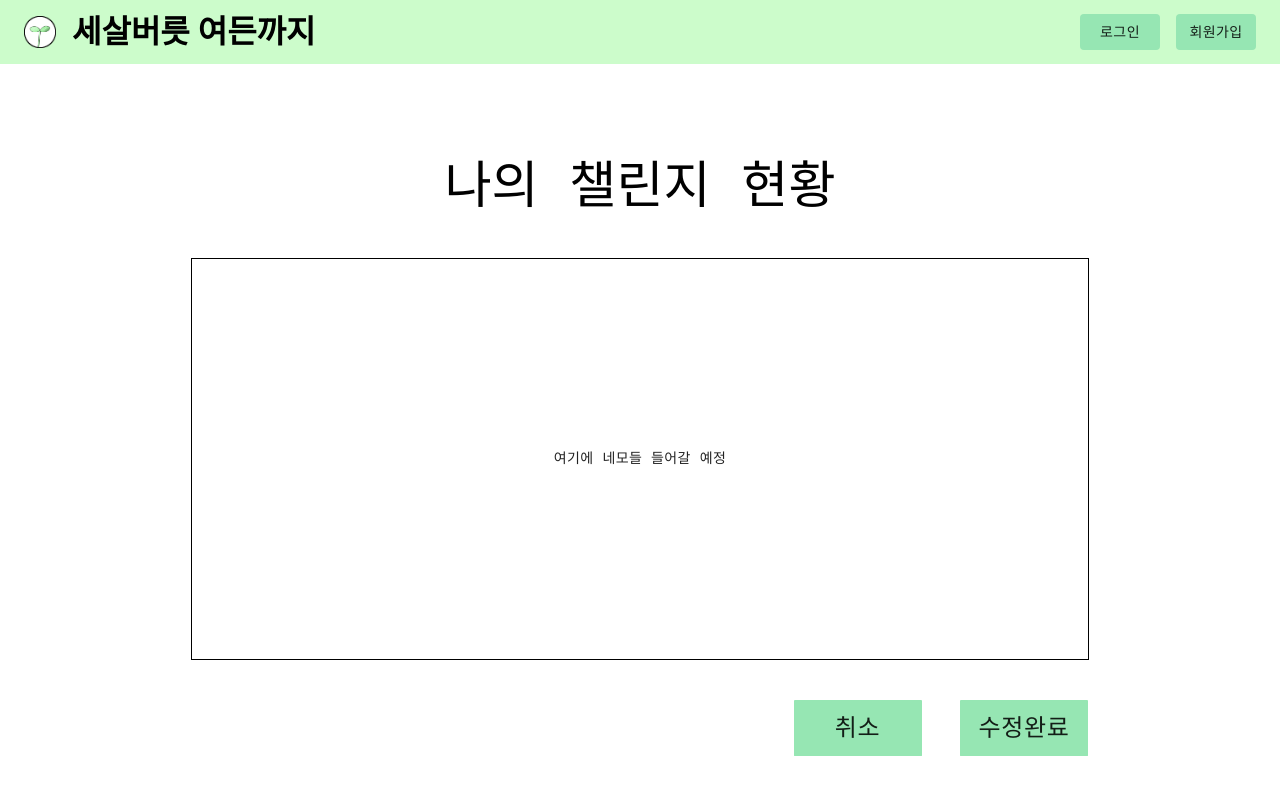
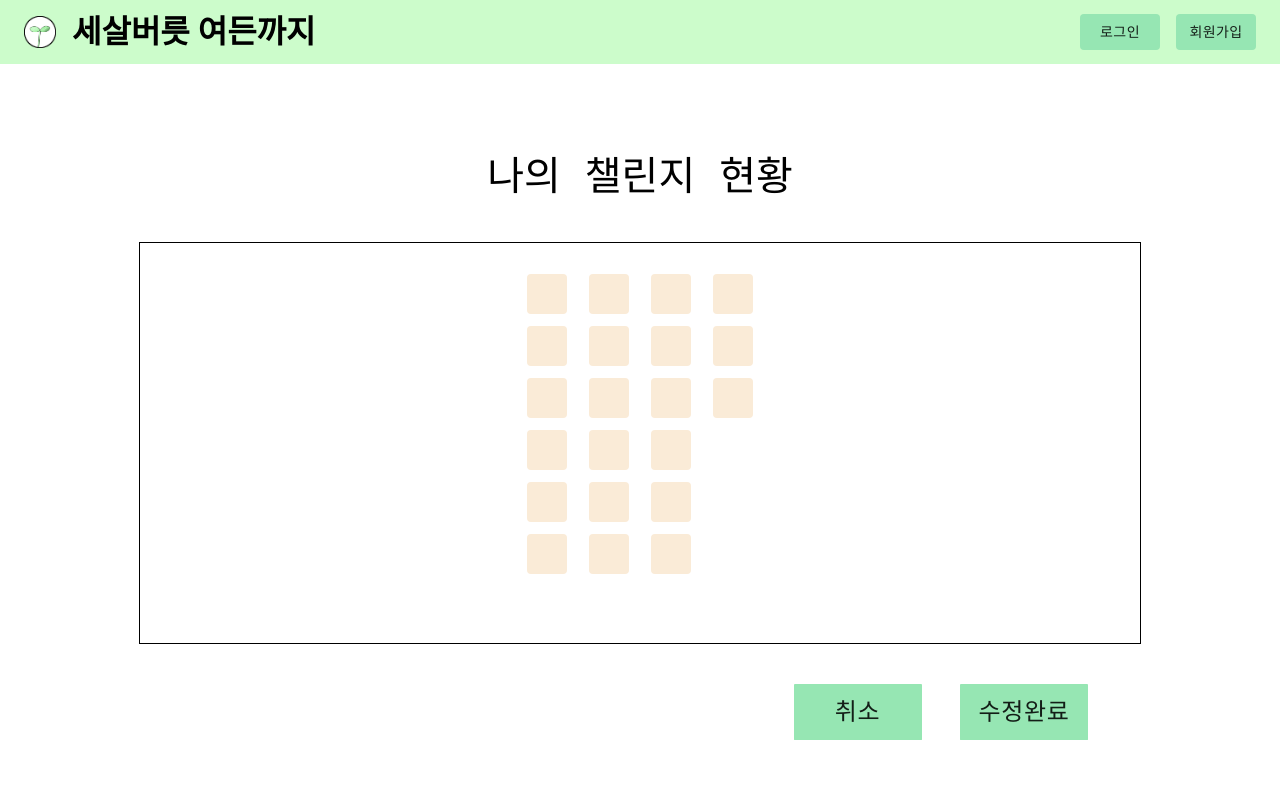
Before and after one commit to TeamGrabit/challenge, a React (Create React App) app in the folder frontend/: page /challenge/info/1/fix in a window 1280 px wide. Shown: the top 794 px of the page. Built offline with nearby package versions, Linux system fonts and the light colour scheme; no server answers.

Commit message:
lint error fix
* npm error fix

```diff
--- a/frontend/src/css/pages/_challengeInfoFix.scss
+++ b/frontend/src/css/pages/_challengeInfoFix.scss
@@ -9,7 +9,7 @@
 	.title{
 		margin-top: 10vh;
 		margin-bottom: 5vh;
-		font-size: 4vmax;
+		font-size: 40px;
 		font-weight: 500;
 		font-family: 'Courier New', Courier, monospace;
 	}
@@ -19,11 +19,42 @@
 	.box{
 		display: flex;
 		border: 1px solid black;
-		height: 50vh;
-		width: 70vw;
+		width: 1000px;
+		height: 400px;
 		justify-content: center;
 		align-items: center;
 		margin-bottom: 5vh;
+
+		.left-con{
+			width: 100%;
+
+			.myGrass{
+				display: flex !important;
+				flex-direction: column;
+				flex-wrap: wrap;
+				align-content: center;
+				height: 350px;
+
+				.setBtn{
+					background-color: white;
+					border: none;
+					color: white;
+
+					.grass{
+						width: 40px;
+						height: 40px;
+						margin: 5px;
+						border-radius: 10%;
+					}
+					.fill-grass{
+						background-color: $green3;
+					}
+					.unfill-grass{
+						background-color: antiquewhite;
+					}
+				}
+			}
+		}
 	}
 	.Btn{
 		font-size: 3vmin;
@@ -39,4 +70,5 @@
 		width: 70vw;
 		height: 7vh;
 	}
+
 }
--- a/frontend/src/pages/ChallengeInfoFix.js
+++ b/frontend/src/pages/ChallengeInfoFix.js
@@ -1,5 +1,6 @@
 import React, { useState } from 'react';
-import { Button, Modal, Backdrop, Fade } from '@material-ui/core';
+import { Button, Modal, Backdrop, Fade, Grid } from '@material-ui/core';
+import Slider from 'react-slick';
 import { RequestApproval } from '../components/index';
 
 function ChallengeInfoFix(props) {
@@ -13,6 +14,34 @@ function ChallengeInfoFix(props) {
 	const handleClose = () => {
 		setopen(false);
 	};
+	const grassInitialData = [
+		true, false, false, false, true, false, false,
+		false, false, true, false, false, true, false,
+		true, false, false, false, false, false, true
+	];
+	const otherGrass = [
+		[
+			false, false, false, false, false, false, false,
+			false, false, false, false, false, false, false,
+			false, false, false, false, false, false, false
+		],
+		[
+			true, true, true, true, true, true, true,
+			true, true, true, true, true, true, true,
+			true, true, true, true, true, true, true
+		]
+	];
+	const settings = {
+		dots: false,
+		infinite: true,
+		speed: 500,
+		slidesToShow: 1,
+		slidesToScroll: 1,
+		className: 'grass-slider'
+	};
+	const Ahe = () => {
+		alert('1');
+	};
 	return (
 		<div className="challengeInfoFix">
 			<div className="body">
@@ -20,9 +49,21 @@ function ChallengeInfoFix(props) {
 					나의 챌린지 현황
 				</div>
 				<div className="box">
-					<Button className="status_box" onClick={handleOpen}>
-						여기에 네모들 들어갈 예정
-					</Button>
+					<Grid className="left-con">
+						<Slider {...settings}>
+							{
+								otherGrass.map((data) => (
+									<Grid className="myGrass">
+										{data.map((g) => (
+											<button className="setBtn" type="button" onClick={Ahe}>
+												<Grid className={['grass', g ? 'fill-grass' : 'unfill-grass']} />
+											</button>
+										))}
+									</Grid>
+								))
+							}
+						</Slider>
+					</Grid>
 				</div>
 				<div className="btnSet">
 					<Button className="Btn" type="button">
```
Also changed, not shown: 1 other file (tests, documents, lock files or other folders).
